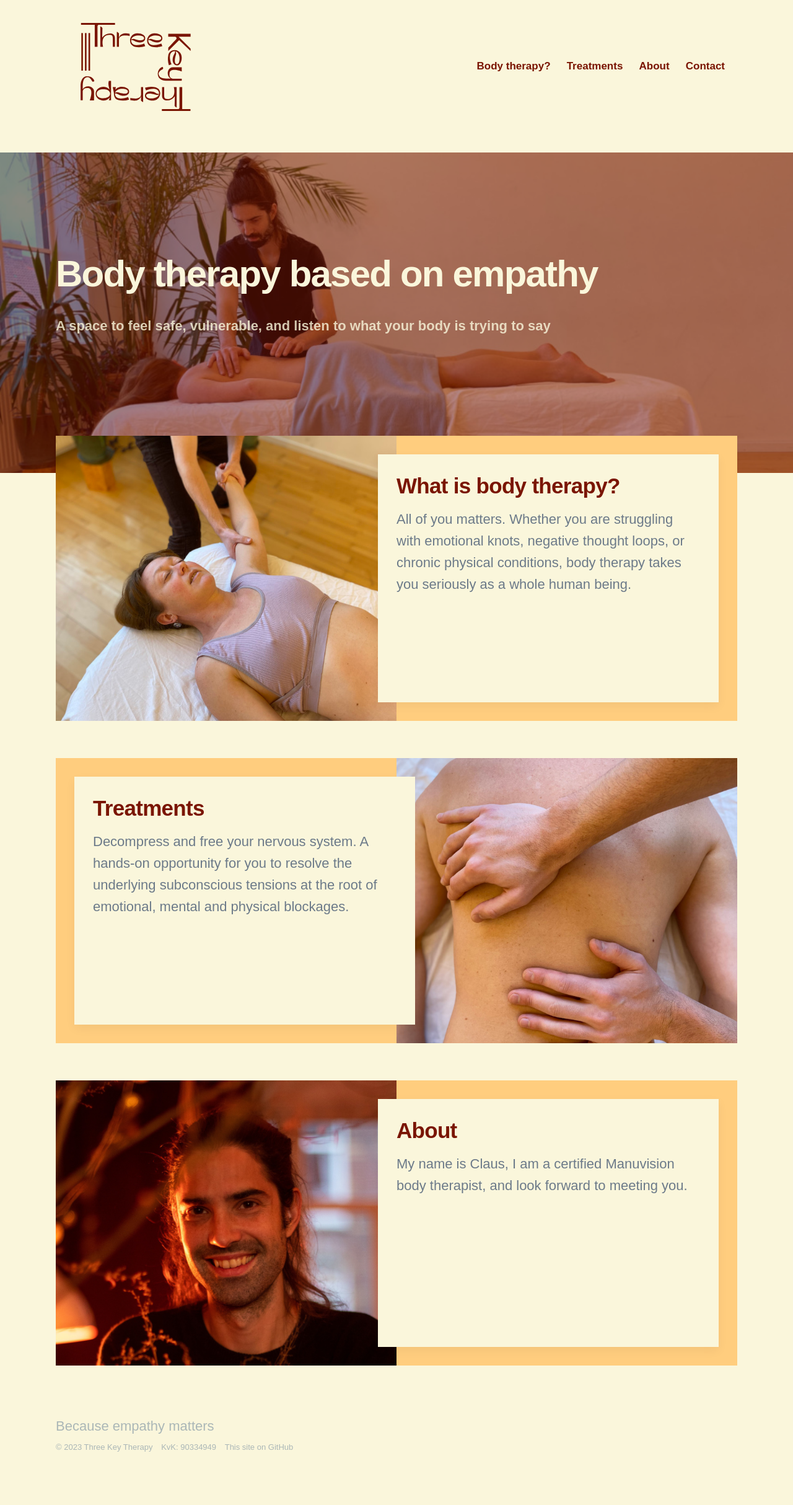
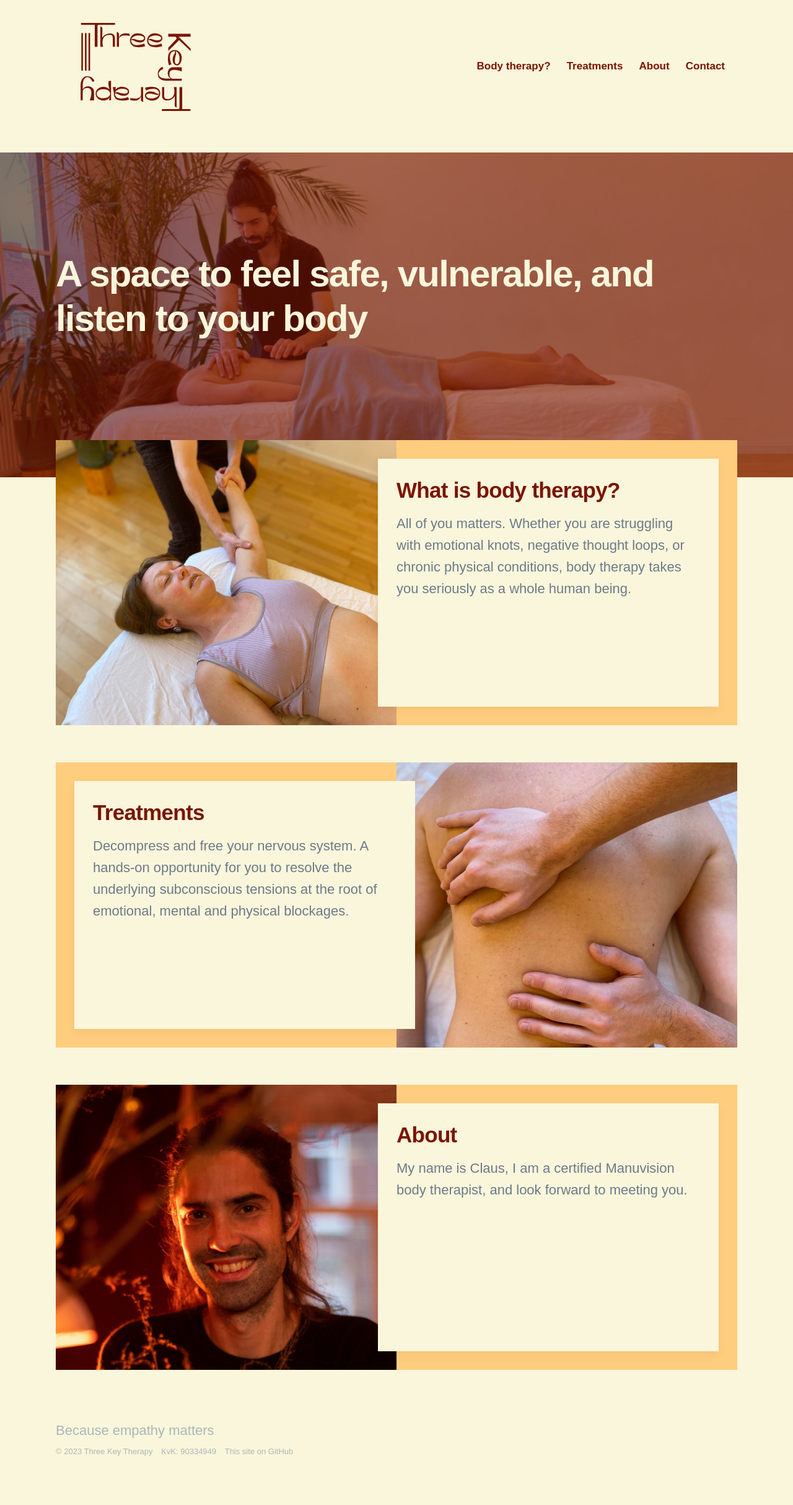
Before and after one commit to threekeytherapy/threekeytherapy.com, a Jekyll site: the page built from index.html, in a window 1280 px wide. Shown: the whole page at 62% size. Built offline with Jekyll 4.4.1, drawn with Linux system fonts in a browser that asks for light colours; nearby versions of some CDN libraries; some web fonts are replaced.

Commit message:
tweaks header

```diff
--- a/_data/settings.yml
+++ b/_data/settings.yml
@@ -21,7 +21,7 @@ footer_settings:
   footer_tagline: Because empathy matters
 
 hero_settings:
-  overlay_opacity: 0.5
+  overlay_opacity: 0.6
 
 post_settings:
   grid_spacing: 10
--- a/index.html
+++ b/index.html
@@ -13,8 +13,7 @@ featured_image: /images/treatment6crop2.jpg
 
 	<div class="wrap">
 
-		<h1>Body therapy based on empathy</h1>
-		<p><strong>A space to feel safe, vulnerable, and listen to what your body is trying to say</strong></p>
+		<h1>A space to feel safe, vulnerable, and listen to your body</h1>
 
 	</div>
 
```
